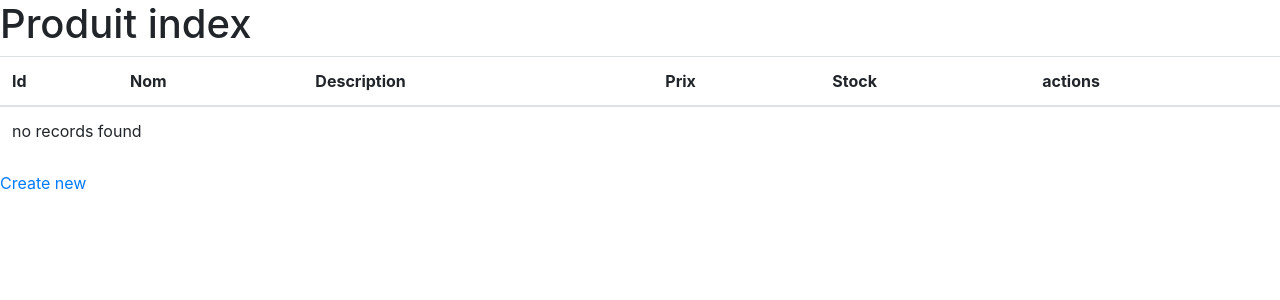
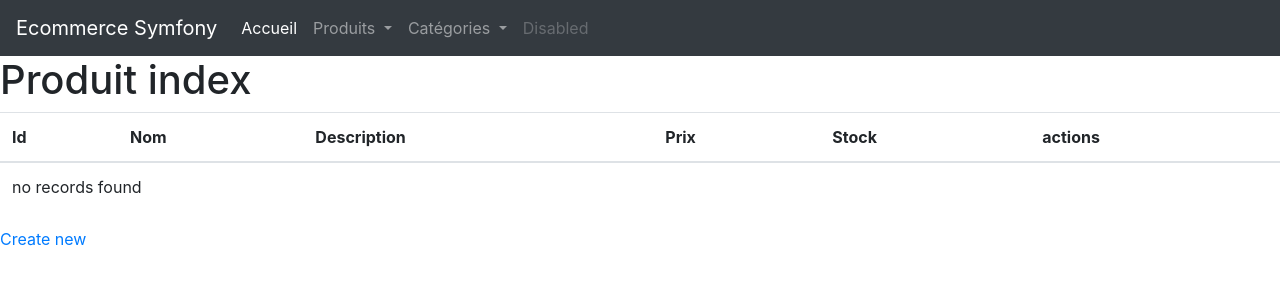
Before and after one commit to Haikouhi/Symfony_ecommerce, a Symfony app: template templates/produit/index.html.twig in a window 1280 px wide. Shown: the top 300 px of the page. Run offline with Twig, Linux system fonts and the light colour scheme; the template is opened without the code that fills it, so the values that code supplies are empty; some libraries are stand-ins or nearby versions.

Commit message:
creating profil

```diff
--- a/config/routes.yaml
+++ b/config/routes.yaml
@@ -3,4 +3,4 @@
 #    controller: App\Controller\DefaultController::index
 
 app_logout:
-  path: /logout
+    path: /logout
--- a/src/Controller/ProduitController.php
+++ b/src/Controller/ProduitController.php
@@ -9,6 +9,8 @@ use Symfony\Bundle\FrameworkBundle\Controller\AbstractController;
 use Symfony\Component\HttpFoundation\Request;
 use Symfony\Component\HttpFoundation\Response;
 use Symfony\Component\Routing\Annotation\Route;
+use Sensio\Bundle\FrameworkExtraBundle\Configuration\IsGranted;
+use Sensio\Bundle\FrameworkExtraBundle\Configuration\Security;
 
 /**
  * @Route("/produit")
@@ -20,6 +22,7 @@ class ProduitController extends AbstractController
      */
     public function index(ProduitRepository $produitRepository): Response
     {
+
         return $this->render('produit/index.html.twig', [
             'produits' => $produitRepository->findAll(),
         ]);
--- a/src/Security/FormAuthenticator.php
+++ b/src/Security/FormAuthenticator.php
@@ -86,10 +86,10 @@ class FormAuthenticator extends AbstractFormLoginAuthenticator
         }
 
         // For example : return new RedirectResponse($this->urlGenerator->generate('some_route'));
+        //throw new \Exception('TODO: provide a valid redirect inside '.__FILE__);
 
-        return new RedirectResponse($this->urlGenerator->generate('prodruit_index'));
+        return new RedirectResponse($this->urlGenerator->generate('produit_index'));
 
-        // throw new \Exception('TODO: provide a valid redirect inside '.__FILE__);
     }
 
     protected function getLoginUrl()
--- a/templates/base.html.twig
+++ b/templates/base.html.twig
@@ -7,6 +7,44 @@
         {% block stylesheets %}{% endblock %}
     </head>
     <body>
+
+        <nav class="navbar navbar-expand-lg navbar-dark bg-dark">
+            <a class="navbar-brand" href="#">Ecommerce Symfony</a>
+            <button class="navbar-toggler" type="button" data-toggle="collapse" data-target="#navbarSupportedContent" aria-controls="navbarSupportedContent" aria-expanded="false" aria-label="Toggle navigation">
+                <span class="navbar-toggler-icon"></span>
+            </button>
+
+            <div class="collapse navbar-collapse" id="navbarSupportedContent">
+                <ul class="navbar-nav mr-auto">
+                    <li class="nav-item active">
+                        <a class="nav-link" href="#">Accueil <span class="sr-only">(current)</span></a>
+                    </li>
+
+                    <li class="nav-item dropdown">
+                        <a class="nav-link dropdown-toggle" href="#" id="navbarDropdown" role="button" data-toggle="dropdown" aria-haspopup="true" aria-expanded="false">
+                            Produits
+                        </a>
+                        <div class="dropdown-menu" aria-labelledby="navbarDropdown">
+                                <a class="dropdown-item" href="#">Tous nos produits</a>
+                                <a class="dropdown-item" href="{{ path('produit_index') }}">Gérer les produits</a>
+                        </div>
+                    </li>
+
+                    <li class="nav-item dropdown">
+                        <a class="nav-link dropdown-toggle" href="#" id="navbarDropdown" role="button" data-toggle="dropdown" aria-haspopup="true" aria-expanded="false">
+                            Catégories
+                        </a>
+                        <div class="dropdown-menu" aria-labelledby="navbarDropdown">
+                                <a class="dropdown-item" href="#">Toutes nos catégories</a>
+                                <a class="dropdown-item" href="{{ path('categorie_index') }}">Gérer les catégories</a>
+                        </div>
+                    </li>
+                    <li class="nav-item">
+                        <a class="nav-link disabled" href="#" tabindex="-1" aria-disabled="true">Disabled</a>
+                    </li>
+                </ul>
+            </div>
+        </nav>
         {% block body %}{% endblock %}
         <script src="https://code.jquery.com/jquery-3.3.1.slim.min.js" integrity="sha384-q8i/X+965DzO0rT7abK41JStQIAqVgRVzpbzo5smXKp4YfRvH+8abtTE1Pi6jizo" crossorigin="anonymous"></script>
         <script src="https://cdnjs.cloudflare.com/ajax/libs/popper.js/1.14.6/umd/popper.min.js" integrity="sha384-wHAiFfRlMFy6i5SRaxvfOCifBUQy1xHdJ/yoi7FRNXMRBu5WHdZYu1hA6ZOblgut" crossorigin="anonymous"></script>
```
Also changed, not shown: src/Entity/User.php (+9 -1 lines), src/Migrations/Version20190219133644.php (added, +41 -0 lines), 1 other file.
